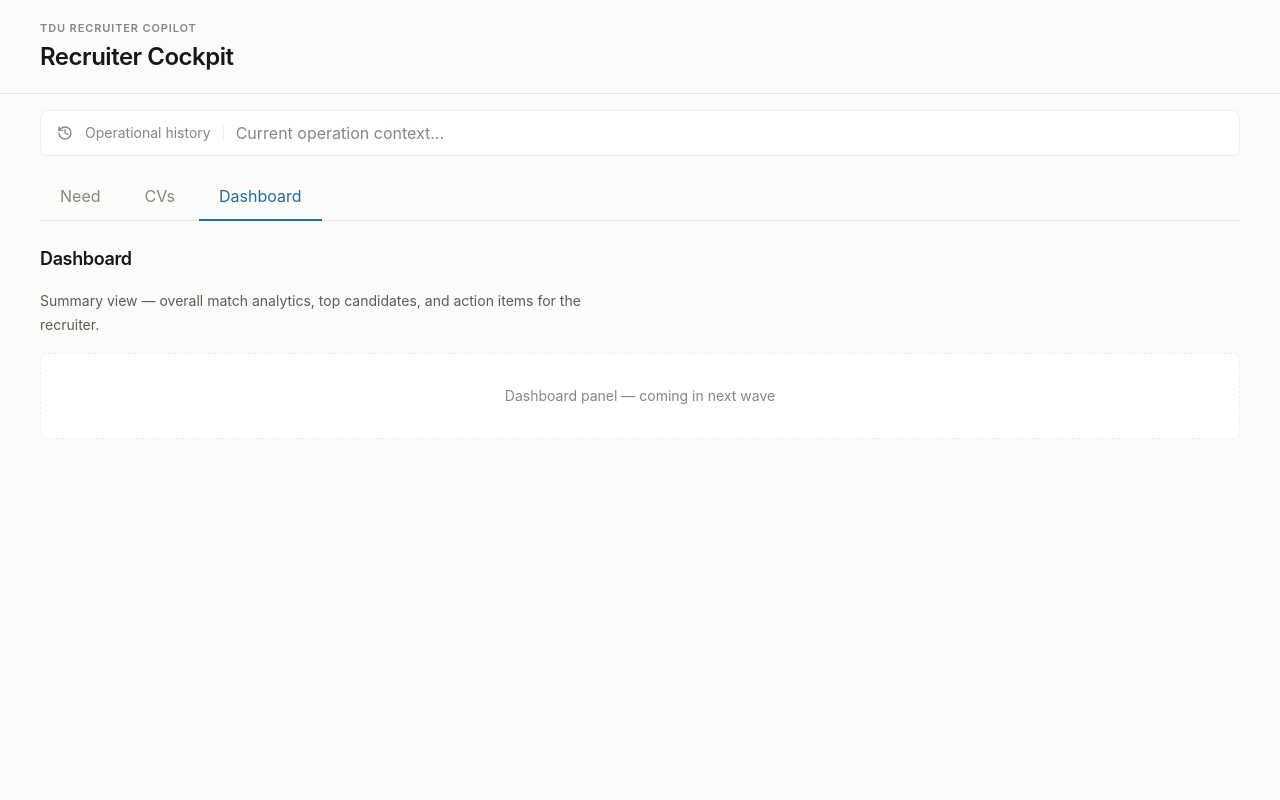
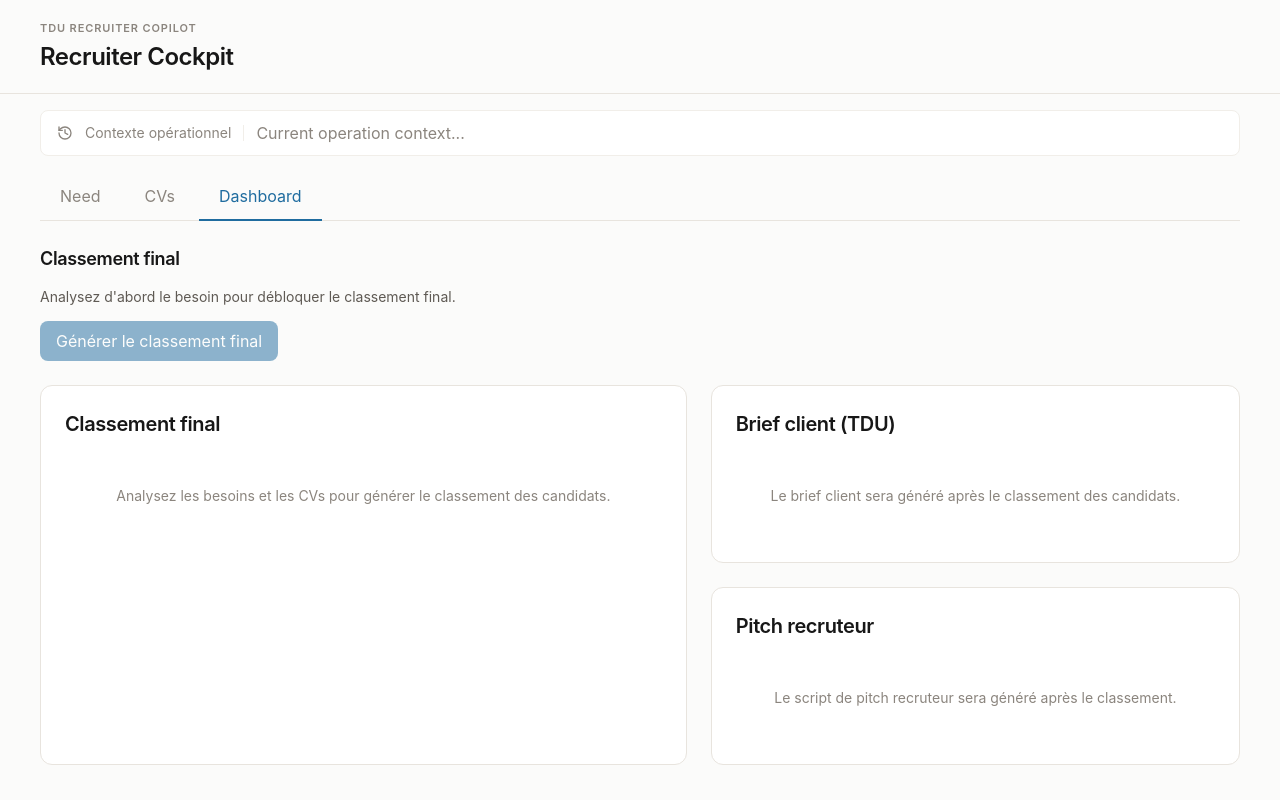
Before and after one commit to m2moiz/TalentSift, a React (Vite) app: page / in a window 1280 px wide. Both pictures are taken after a click on the tab "Dashboard". Built offline with nearby package versions, Linux system fonts and the light colour scheme.

Commit message:
feat: wire feature tabs into app shell with seed demo data
Ultraworked with [Sisyphus](https://github.com/code-yeongyu/oh-my-openagent)

Co-authored-by: Sisyphus <clio-agent@sisyphuslabs.ai>

```diff
--- a/src/App.tsx
+++ b/src/App.tsx
@@ -1,76 +1,185 @@
-import { useState } from "react";
 import type { ReactElement } from "react";
+import { useCallback, useMemo, useState } from "react";
 
 import { AppShell } from "./components/layout/AppShell";
 import type { TabId } from "./components/layout/TabBar";
+import { CVInputs } from "./components/tab-cvs/CVInputs";
+import { ClientBriefCard } from "./components/tab-dashboard/ClientBrief";
+import { PitchScript } from "./components/tab-dashboard/PitchScript";
+import { RankingPanel } from "./components/tab-dashboard/RankingPanel";
+import { NeedForm } from "./components/tab-need/NeedForm";
+import { Button } from "./components/ui/button";
+import { DEMO_CV_ENTRIES, DEMO_NEED_FORM } from "./data/demo-preload";
+import { useCvMatching } from "./hooks/useCvMatching";
 import { useOpHistory } from "./hooks/useOpHistory";
+import { useRanking } from "./hooks/useRanking";
+import type { NeedAnalysisOutput } from "./lib/types";
 
 export function App(): ReactElement {
 	const { text: opHistoryText, setText: setOpHistoryText } = useOpHistory();
 	const [activeTab, setActiveTab] = useState<TabId>("need");
+	const [needAnalysis, setNeedAnalysis] = useState<NeedAnalysisOutput | null>(
+		null,
+	);
+	const cvMatching = useCvMatching(
+		needAnalysis,
+		{ text: opHistoryText },
+		DEMO_CV_ENTRIES,
+	);
+	const ranking = useRanking();
+
+	const dashboardStatus = ranking.status.kind;
+	const dashboardError =
+		ranking.status.kind === "error" ? ranking.status.message : undefined;
+	const canGenerateDashboard =
+		needAnalysis !== null &&
+		cvMatching.result !== null &&
+		!cvMatching.isLoading &&
+		dashboardStatus !== "loading";
+
+	const handleNeedAnalysisChange = useCallback(
+		(data: NeedAnalysisOutput | null) => {
+			setNeedAnalysis(data);
+			if (data === null) {
+				cvMatching.clearResults();
+				ranking.reset();
+			}
+		},
+		[cvMatching, ranking],
+	);
+
+	const handleRunDashboard = useCallback((): void => {
+		if (needAnalysis === null || cvMatching.result === null) {
+			return;
+		}
+		void ranking.runRanking(needAnalysis, cvMatching.result.candidates, {
+			text: opHistoryText,
+		});
+	}, [cvMatching.result, needAnalysis, opHistoryText, ranking]);
+
+	const handleCopyBrief = useCallback((): void => {
+		if (ranking.output === null) {
+			return;
+		}
+		const brief = ranking.output.clientBrief;
+		const text = [
+			`${brief.firstName} — ${brief.headline}`,
+			"",
+			brief.experienceSummary,
+			"",
+			`Forces: ${brief.strengths.join("; ")}`,
+			`Points de vigilance: ${brief.watchPoints.join("; ")}`,
+			`Infos complémentaires: ${brief.infosComplementaires.yearsOfExperience}, disponibilité ${brief.infosComplementaires.availability}, TJM ${brief.infosComplementaires.tjm}`,
+		].join("\n");
+		void navigator.clipboard.writeText(text);
+	}, [ranking.output]);
+
+	const handleCopyPitch = useCallback((): void => {
+		if (ranking.output === null) {
+			return;
+		}
+		void navigator.clipboard.writeText(ranking.output.pitchScript);
+	}, [ranking.output]);
+
+	const dashboardIntro = useMemo(() => {
+		if (needAnalysis === null) {
+			return "Analysez d'abord le besoin pour débloquer le classement final.";
+		}
+		if (cvMatching.result === null) {
+			return "Lancez ensuite le matching CV pour préparer le brief client et le pitch recruteur.";
+		}
+		return "Générez le classement final pour produire le brief client TDU et le pitch de mission.";
+	}, [cvMatching.result, needAnalysis]);
+
+	const rankingPanelProps = {
+		output: ranking.output,
+		status: dashboardStatus,
+		...(dashboardError === undefined ? {} : { errorMessage: dashboardError }),
+		...(canGenerateDashboard ? { onRetry: handleRunDashboard } : {}),
+	};
+
+	const clientBriefProps = {
+		brief: ranking.output?.clientBrief ?? null,
+		status: dashboardStatus,
+		...(dashboardError === undefined ? {} : { errorMessage: dashboardError }),
+		...(ranking.output === null ? {} : { onCopy: handleCopyBrief }),
+	};
+
+	const pitchScriptProps = {
+		text: ranking.output?.pitchScript ?? null,
+		status: dashboardStatus,
+		...(dashboardError === undefined ? {} : { errorMessage: dashboardError }),
+		...(ranking.output === null ? {} : { onCopy: handleCopyPitch }),
+	};
 
 	return (
 		<AppShell
 			activeTab={activeTab}
 			onTabChange={setActiveTab}
 			opHistoryProps={{
-				text: "Operational history",
+				text: "Contexte opérationnel",
 				value: opHistoryText,
 				onChange: setOpHistoryText,
 			}}
 		>
-			{activeTab === "need" && <NeedPlaceholder />}
-			{activeTab === "cvs" && <CvsPlaceholder />}
-			{activeTab === "dashboard" && <DashboardPlaceholder />}
+			{activeTab === "need" && (
+				<NeedForm
+					initialForm={DEMO_NEED_FORM}
+					onAnalysisChange={handleNeedAnalysisChange}
+				/>
+			)}
+			{activeTab === "cvs" && (
+				<CVInputs
+					cvEntries={cvMatching.cvEntries}
+					onCvEntryChange={cvMatching.setCvEntry}
+					result={cvMatching.result}
+					isLoading={cvMatching.isLoading}
+					error={cvMatching.error}
+					onRunMatching={() => {
+						void cvMatching.runMatching();
+					}}
+					onClearResults={() => {
+						cvMatching.clearResults();
+						ranking.reset();
+					}}
+					hasAnalysis={needAnalysis !== null}
+				/>
+			)}
+			{activeTab === "dashboard" && (
+				<section className="space-y-6">
+					<div className="space-y-3">
+						<h2 className="text-lg font-semibold tracking-[-0.02em]">
+							Classement final
+						</h2>
+						<p className="max-w-prose text-sm leading-6 text-[var(--text-secondary)]">
+							{dashboardIntro}
+						</p>
+						<div className="flex items-center gap-3">
+							<Button
+								onClick={handleRunDashboard}
+								disabled={!canGenerateDashboard}
+							>
+								{dashboardStatus === "loading"
+									? "Génération en cours..."
+									: "Générer le classement final"}
+							</Button>
+							{ranking.output !== null && (
+								<Button variant="ghost" size="sm" onClick={ranking.reset}>
+									Réinitialiser
+								</Button>
+							)}
+						</div>
+					</div>
+
+					<div className="grid gap-6 xl:grid-cols-[1.1fr_0.9fr]">
+						<RankingPanel {...rankingPanelProps} />
+						<div className="space-y-6">
+							<ClientBriefCard {...clientBriefProps} />
+							<PitchScript {...pitchScriptProps} />
+						</div>
+					</div>
+				</section>
+			)}
 		</AppShell>
 	);
 }
-
-function NeedPlaceholder(): ReactElement {
-	return (
-		<section className="space-y-4">
-			<h2 className="text-lg font-semibold tracking-[-0.02em]">
-				Need Analysis
-			</h2>
-			<p className="max-w-prose text-sm leading-6 text-[var(--text-secondary)]">
-				Define the hiring need — role, requirements, context. Candidate CV
-				matching will appear here once the analysis is complete.
-			</p>
-			<div className="rounded-[8px] border border-dashed border-[var(--border-subtle)] bg-[var(--surface-secondary)] p-8 text-center text-sm text-[var(--text-tertiary)]">
-				Need input panel — coming in next wave
-			</div>
-		</section>
-	);
-}
-
-function CvsPlaceholder(): ReactElement {
-	return (
-		<section className="space-y-4">
-			<h2 className="text-lg font-semibold tracking-[-0.02em]">
-				CV Review
-			</h2>
-			<p className="max-w-prose text-sm leading-6 text-[var(--text-secondary)]">
-				Uploaded CVs will be listed here with match scores, key findings, and
-				verification results.
-			</p>
-			<div className="rounded-[8px] border border-dashed border-[var(--border-subtle)] bg-[var(--surface-secondary)] p-8 text-center text-sm text-[var(--text-tertiary)]">
-				CV list panel — coming in next wave
-			</div>
-		</section>
-	);
-}
-
-function DashboardPlaceholder(): ReactElement {
-	return (
-		<section className="space-y-4">
-			<h2 className="text-lg font-semibold tracking-[-0.02em]">Dashboard</h2>
-			<p className="max-w-prose text-sm leading-6 text-[var(--text-secondary)]">
-				Summary view — overall match analytics, top candidates, and action
-				items for the recruiter.
-			</p>
-			<div className="rounded-[8px] border border-dashed border-[var(--border-subtle)] bg-[var(--surface-secondary)] p-8 text-center text-sm text-[var(--text-tertiary)]">
-				Dashboard panel — coming in next wave
-			</div>
-		</section>
-	);
-}
--- a/src/data/demo-preload.ts
+++ b/src/data/demo-preload.ts
@@ -1,3 +1,5 @@
+import type { CvEntry, NeedFormInput } from "../lib/types";
+
 // ── Demo Seed Data ────────────────────────────────────────────────────────────
 //
 // Realistic Kafka-scenario seed strings for JD and 3 CVs used in the 2-minute
@@ -163,7 +165,7 @@ export const DEMO_CV_DATA_ARCHITECT: string = [
 /**
  * Convenience array of all 3 CV strings in demo order.
  */
-export const DEMO_CVS: readonly string[] = [
+export const DEMO_CVS: readonly [string, string, string] = [
 	DEMO_CV_KAFKA_SPECIALIST,
 	DEMO_CV_PO,
 	DEMO_CV_DATA_ARCHITECT,
@@ -172,8 +174,27 @@ export const DEMO_CVS: readonly string[] = [
 /**
  * Candidate display labels matching the order in DEMO_CVS.
  */
-export const DEMO_CANDIDATE_NAMES: readonly string[] = [
+export const DEMO_CANDIDATE_NAMES: readonly [string, string, string] = [
 	"Aïssa B.",
 	"Clément D.",
 	"Salima E.",
 ] as const;
+
+export const DEMO_NEED_FORM: NeedFormInput = {
+	client: "Banque Française — Modernisation Core Banking",
+	operationalManager: "Sophie Martin",
+	jobTitle: "Développeur Senior Java / Kafka",
+	jobDescription: DEMO_JD,
+	contextQualification:
+		"Mission longue en environnement bancaire critique, forte exigence sur la qualité de code, la résilience des flux et la capacité à collaborer avec les équipes infra et data.",
+	tjm: "550–650 €",
+	location: "Paris 9e, hybride 2–3j/semaine",
+	startDate: "Septembre 2026",
+	remoteMode: "Hybride",
+};
+
+export const DEMO_CV_ENTRIES: readonly [CvEntry, CvEntry, CvEntry] = [
+	{ name: DEMO_CANDIDATE_NAMES[0], cvText: DEMO_CVS[0] },
+	{ name: DEMO_CANDIDATE_NAMES[1], cvText: DEMO_CVS[1] },
+	{ name: DEMO_CANDIDATE_NAMES[2], cvText: DEMO_CVS[2] },
+];
--- a/src/lib/types.ts
+++ b/src/lib/types.ts
@@ -122,8 +122,7 @@ export const ApiErrorKind = {
 	NetworkError: "NetworkError",
 } as const;
 
-export type ApiErrorKind =
-	(typeof ApiErrorKind)[keyof typeof ApiErrorKind];
+export type ApiErrorKind = (typeof ApiErrorKind)[keyof typeof ApiErrorKind];
 
 // ── Mock Mode ────────────────────────────────────────────────────────────────
 
```
